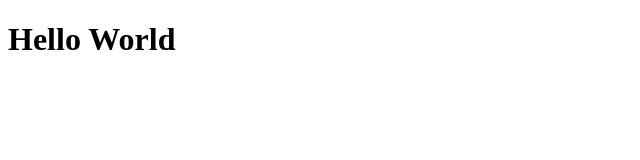
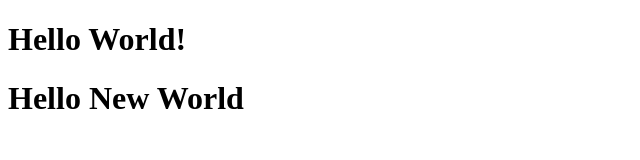
Before and after one commit to toopsie-dev/sample-project, a plain HTML site: page index.html in a window 1280 px wide. Shown: the whole page, without its empty margins (0-640 px from the left). Drawn offline with Linux system fonts and the light colour scheme.

Commit message:
Add second message

```diff
--- a/index.html
+++ b/index.html
@@ -8,7 +8,9 @@
 </head>
 <body>
 
-    <h1>Hello World</h1>
+    <h1>Hello World!</h1>
+
+    <h1>Hello New World</h1>
 
 </body>
 </html>
```
